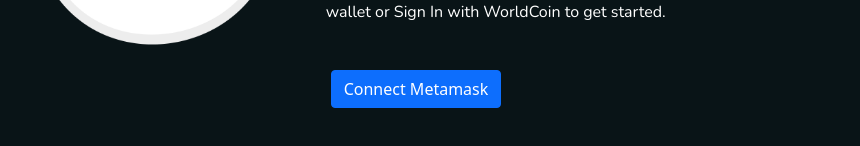
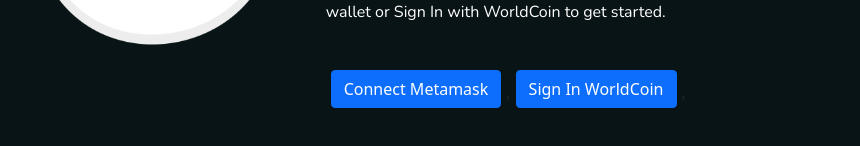
Before and after one commit to Nwakakukaks/superhack, a Next.js app in the folder packages/web/: page /dashboard in a window 1280 px wide. Shown: the part 372-518 px from the top of the page, without its empty margins (113-973 px from the left). Built offline with nearby package versions, Linux system fonts and the light colour scheme.

Commit message:
improves

```diff
--- a/packages/web/components/ConnectWallet/ConnectWallet.module.scss
+++ b/packages/web/components/ConnectWallet/ConnectWallet.module.scss
@@ -54,6 +54,15 @@
   margin-bottom: 10px;
 }
 
+.buttonHighlightWC,
+.buttonHighlightWC:active,
+.buttonHighlightWC:focus {
+  background-color: rgb(170, 121, 177);
+  color: black;
+  border: none;
+  margin-bottom: 10px;
+}
+
 .buttonDefault,
 .buttonDefault:active,
 .buttonDefault:focus {
--- a/packages/web/components/ConnectWallet/ConnectWallet.tsx
+++ b/packages/web/components/ConnectWallet/ConnectWallet.tsx
@@ -32,14 +32,21 @@ const ConnectWallet = ({
             </h1>
             <div className={styles.subtitle}>{t.connectWalletSubtitle}</div>
             <p>{t.connectWalletDescription}</p>
-            <div style={{ paddingTop: 30 }}>
+            <div style={{ paddingTop: 30}}>
               <Button
                 className={styles.buttonHighlight}
                 onClick={() => onConnectClick()}
                 disabled={isLoading}
               >
                 {isLoading ? 'Connecting...' : t.connectButtonLabel}
-              </Button>
+              </Button>,
+              <Button
+                className={styles.buttonHighlightWC}
+                onClick={() => onConnectClick()}
+                disabled={isLoading}
+              >
+                {isLoading ? 'Connecting...' : t.connectButtonLabelWC}
+              </Button>,
             </div>
           </div>
         </Col>
--- a/packages/web/components/content/AppContent/AppDetails/Overview/Overview.tsx
+++ b/packages/web/components/content/AppContent/AppDetails/Overview/Overview.tsx
@@ -75,7 +75,7 @@ export default function Overview({
       })) || [];
 
     // Add a default row for each environment if it doesn't already exist
-    [Environments.Mainnet, Environments.Testnet].forEach((env) => {
+    [Environments.Optimism, Environments.Base, Environments.Zora, Environments.Mode].forEach((env) => {
       if (!rows.find((row) => row.environment === env)) {
         rows.push({
           environment: env,
@@ -236,7 +236,7 @@ export default function Overview({
       <DeployDialog
         show={showDeployDialog}
         app={currentApp}
-        blockchain={Blockchains.XDC}
+        blockchain={Blockchains.Network}
         environment={deployEnvironment}
         onCancel={() => setShowDeployDialog(false)}
         onDeploy={(gasLimit, args) => deploy(gasLimit, args)}
--- a/packages/web/pages/index.tsx
+++ b/packages/web/pages/index.tsx
@@ -34,7 +34,7 @@ const MainLanding: NextPage = () => {
                 <p>
                   Blocks is an advanced blockchain app manager that lets
                   you create, deploy, manage and understand usage for your smart
-                  contracts on XDC blockchain.
+                  contracts on OPTIMISM, BASE, ZORA and MODE blockchain.
                 </p>
                 <div style={{ paddingTop: 30 }}>
                   <Button
```
